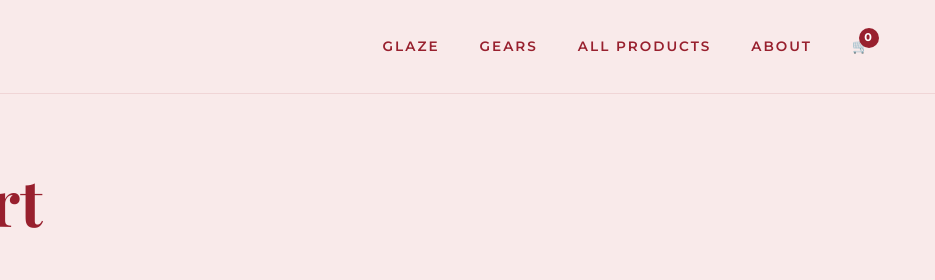
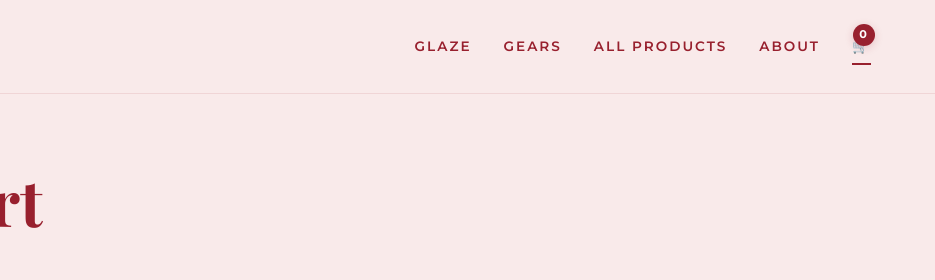
Before and after one commit to Vipin-exe/Glaze-gear, a plain HTML site: page cart.html in a window 1280 px wide. Shown: the top 280 px of the page, 345-1280 px from the left. Drawn offline with nearby package versions, Linux system fonts and the light colour scheme; a web font is replaced by a local one.

Commit message:
Add files via upload

```diff
--- a/cart.html
+++ b/cart.html
@@ -92,7 +92,7 @@
         nav.desktop-nav {
             display: flex;
             align-items: center;
-            gap: 2.5rem;
+            gap: 2rem;
         }
 
         nav.desktop-nav a {
@@ -104,12 +104,13 @@
             letter-spacing: 2px;
             transition: var(--transition);
             position: relative;
+            padding: 0.5rem 0;
         }
 
         nav.desktop-nav a::after {
             content: '';
             position: absolute;
-            bottom: -5px;
+            bottom: 0;
             left: 0;
             width: 0;
             height: 2px;
@@ -117,7 +118,8 @@
             transition: var(--transition);
         }
 
-        nav.desktop-nav a:hover::after {
+        nav.desktop-nav a:hover::after,
+        nav.desktop-nav a.active::after {
             width: 100%;
         }
 
@@ -137,27 +139,41 @@
             text-decoration: none;
             color: inherit;
             position: relative;
+            padding: 0.5rem;
+            border-radius: 8px;
+            transition: var(--transition);
+        }
+
+        .cart-icon:hover {
+            background: rgba(152, 32, 46, 0.1);
+        }
+
+        header.scrolled .cart-icon:hover,
+        header.menu-open .cart-icon:hover {
+            background: rgba(255, 255, 255, 0.1);
         }
 
         .cart-count {
             position: absolute;
-            top: -8px;
-            right: -8px;
+            top: -4px;
+            right: -4px;
             background: var(--burgundy);
             color: white;
-            width: 20px;
-            height: 20px;
+            width: 22px;
+            height: 22px;
             border-radius: 50%;
             display: flex;
             align-items: center;
             justify-content: center;
             font-size: 0.7rem;
-            font-weight: 700;
+            font-weight: 800;
+            box-shadow: 0 2px 8px rgba(152,32,46,0.2);
         }
 
         header.scrolled .cart-count, header.menu-open .cart-count {
             background: white;
             color: var(--burgundy);
+            box-shadow: 0 2px 8px rgba(0,0,0,0.1);
         }
 
         /* Mobile Menu Toggle */
@@ -600,6 +616,17 @@
             updateCartCount();
         }
 
+        // Active link detection
+        function setActiveLinks() {
+            const currentPath = window.location.pathname;
+            document.querySelectorAll('nav.desktop-nav a, nav.mobile-nav a').forEach(link => {
+                const linkPath = link.getAttribute('href');
+                if (linkPath && currentPath.includes(linkPath)) {
+                    link.classList.add('active');
+                }
+            });
+        }
+
         // Header scroll effect
         window.addEventListener('scroll', () => {
             const header = document.getElementById('main-header');
@@ -636,6 +663,7 @@
         // Initialize
         renderCart();
         updateCartCount();
+        setActiveLinks();
     </script>
 </body>
 </html>
```
Also changed, not shown: product.html (+39 -8 lines).
